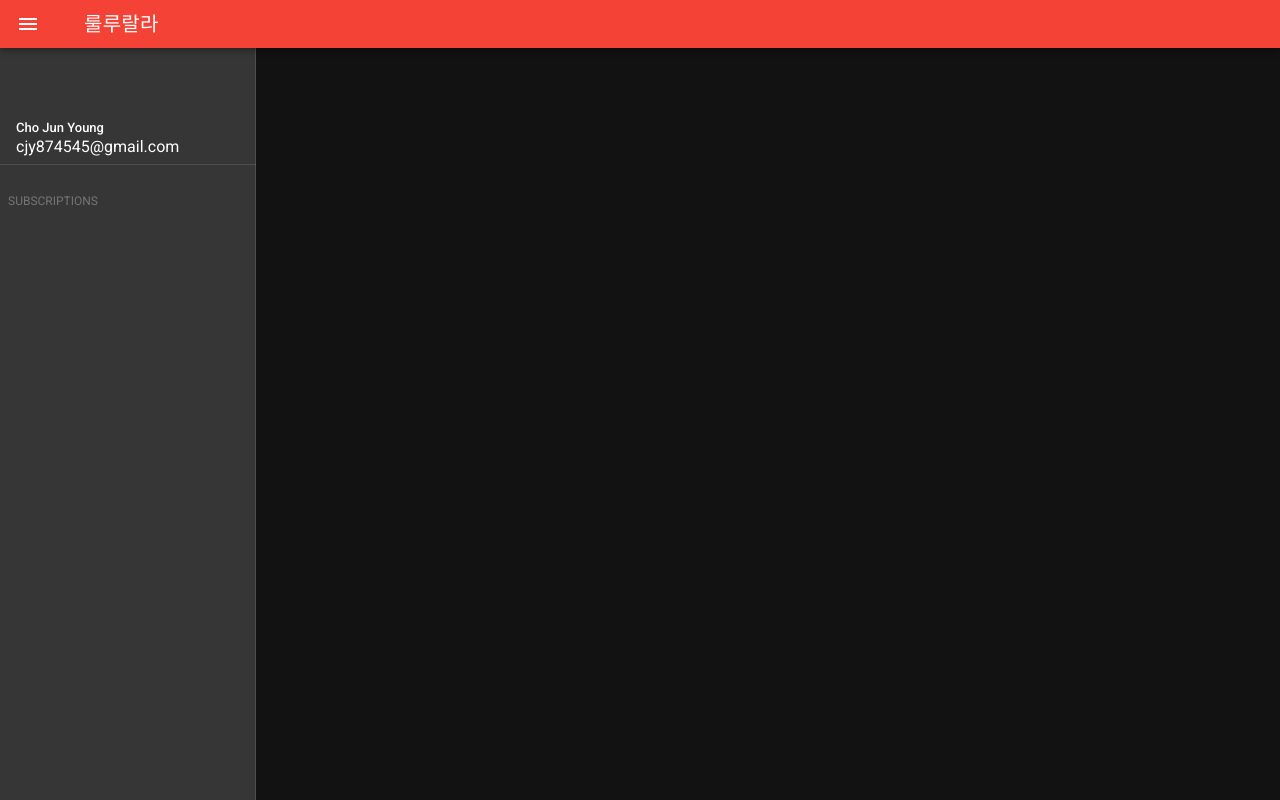
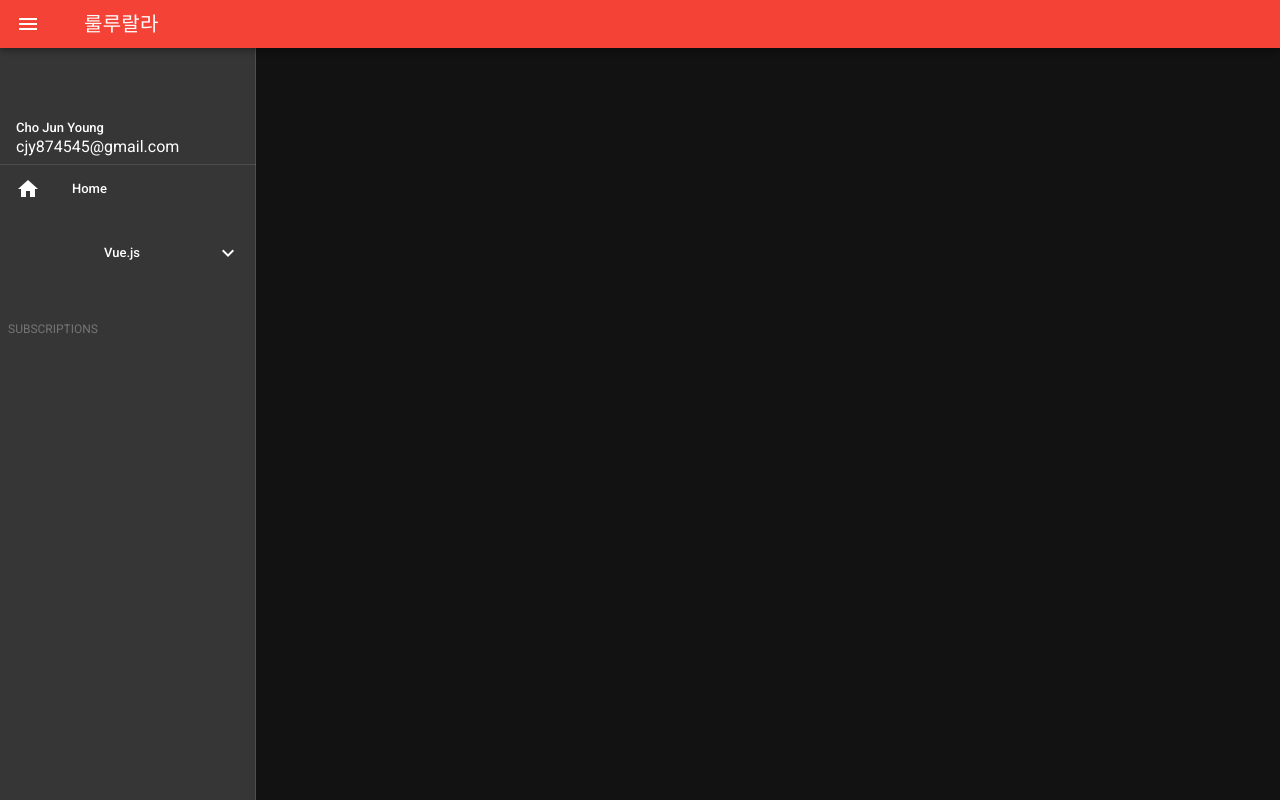
Before and after one commit to web-d-jun/my-dev, a Vue app: page / in a window 1280 px wide. Built offline with nearby package versions, Linux system fonts and the light colour scheme.

Commit message:
router edit

```diff
--- a/src/router/index.ts
+++ b/src/router/index.ts
@@ -1,7 +1,7 @@
 import Vue from 'vue';
 import VueRouter from 'vue-router';
 import Home from '@/views/Home.vue';
-import About from '@/views/Home.vue';
+// import About from '@/views/Home.vue';
 
 Vue.use(VueRouter);
 
@@ -17,7 +17,7 @@ const routes = [
     // route level code-splitting
     // this generates a separate chunk (about.[hash].js) for this route
     // which is lazy-loaded when the route is visited.
-    component: () => import('@/views/About.vue'),
+    // component: () => import('@/views/About.vue'),
   },
 ];
 
--- /dev/null
+++ b/src/router/path.ts
@@ -0,0 +1,16 @@
+const Path = [
+  { icon: "mdi-home", text: "Home", routerPath: "/", group: false },
+  {
+    icon: "mdi-home",
+    text: "Vue.js",
+    routerPath: "/",
+    group: true,
+    deep_1: [
+      {
+        text: 'TEST notice board'
+      }
+    ]
+  },
+]
+
+export default Path;
```
